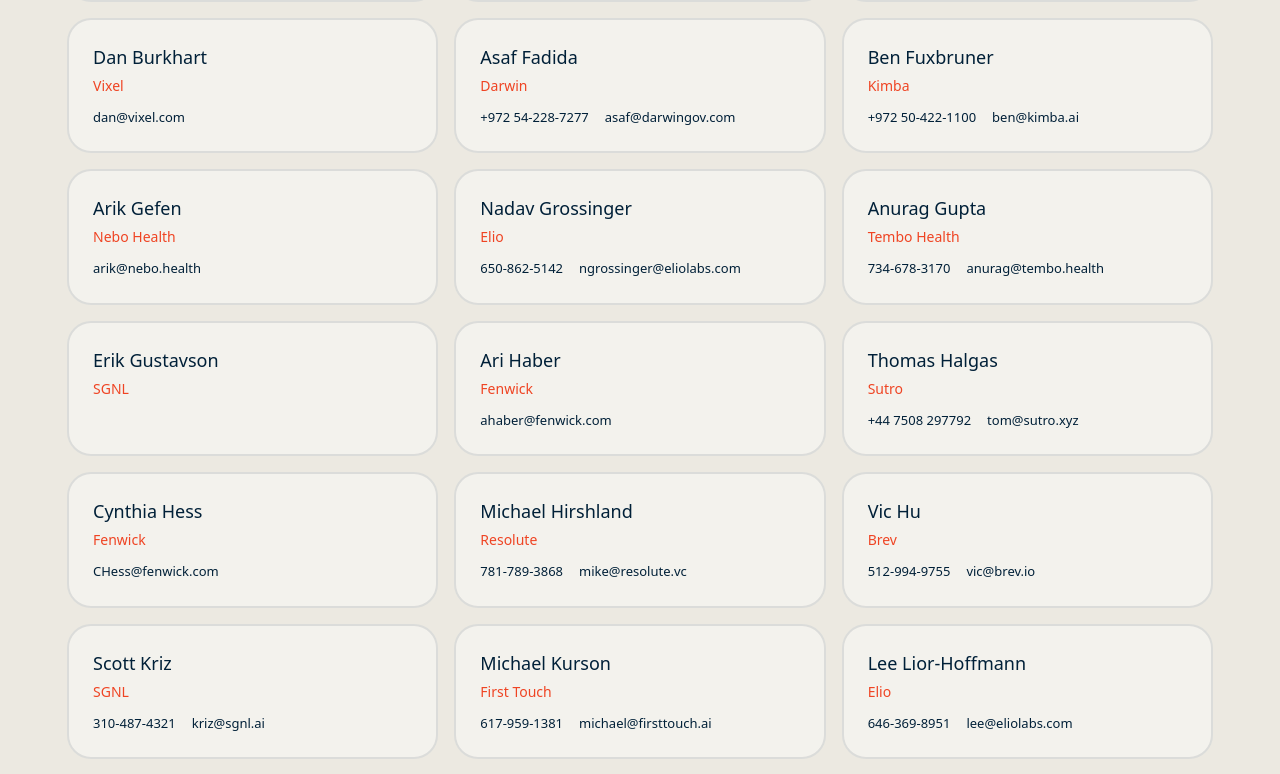
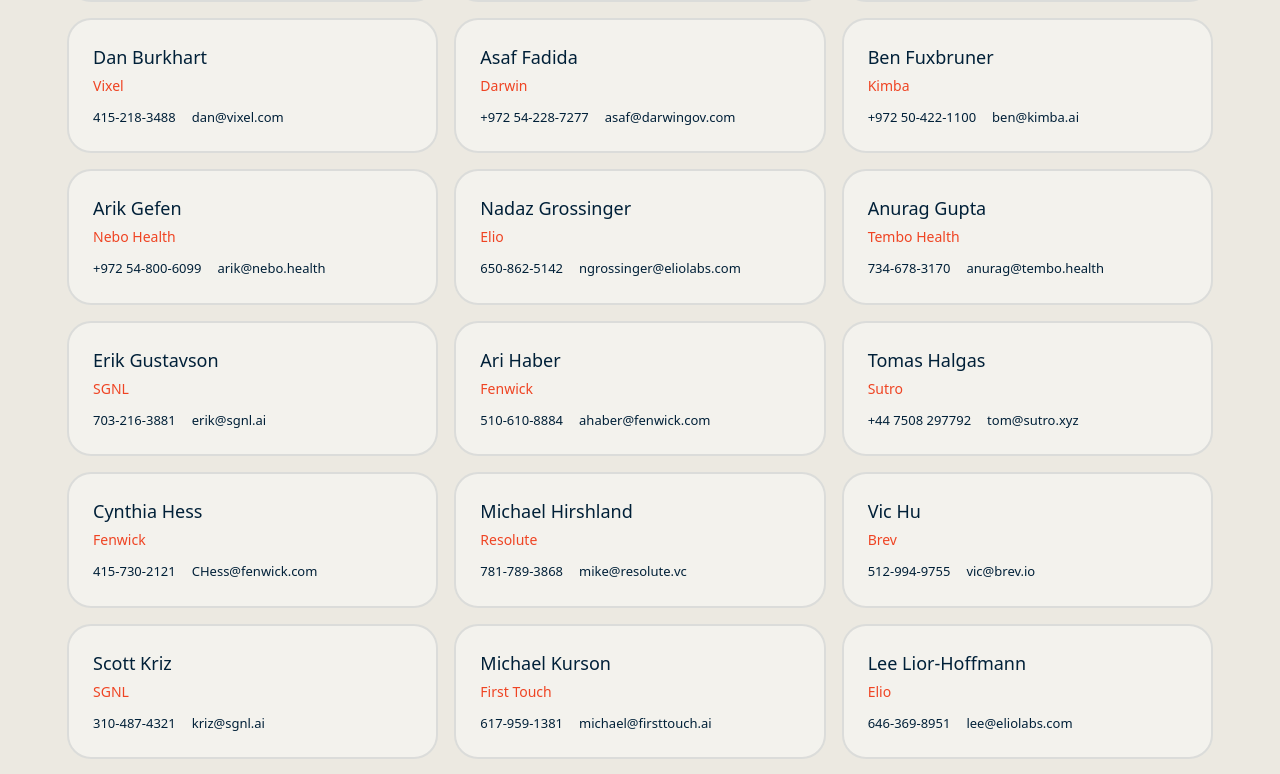
Before and after one commit to hhirshland/camp-resolute-winter-2026, a Next.js app: page / in a window 1280 px wide. Shown: the part 2986-3760 px from the top of the page. Built offline with nearby package versions, Linux system fonts and the light colour scheme; a web font is replaced by a local one.

Commit message:
updated attendees list

```diff
--- a/src/app/page.tsx
+++ b/src/app/page.tsx
@@ -213,7 +213,12 @@
     phone: "859-553-1491",
     email: "logan@forecastr.co",
   },
-  { name: "Dan Burkhart", company: "Vixel", email: "dan@vixel.com" },
+  {
+    name: "Dan Burkhart",
+    company: "Vixel",
+    phone: "415-218-3488",
+    email: "dan@vixel.com",
+  },
   {
     name: "Asaf Fadida",
     company: "Darwin",
@@ -226,9 +231,14 @@
     phone: "+972 50-422-1100",
     email: "ben@kimba.ai",
   },
-  { name: "Arik Gefen", company: "Nebo Health", email: "arik@nebo.health" },
   {
-    name: "Nadav Grossinger",
+    name: "Arik Gefen",
+    company: "Nebo Health",
+    phone: "+972 54-800-6099",
+    email: "arik@nebo.health",
+  },
+  {
+    name: "Nadaz Grossinger",
     company: "Elio",
     phone: "650-862-5142",
     email: "ngrossinger@eliolabs.com",
@@ -239,15 +249,30 @@
     phone: "734-678-3170",
     email: "anurag@tembo.health",
   },
-  { name: "Erik Gustavson", company: "SGNL" },
-  { name: "Ari Haber", company: "Fenwick", email: "ahaber@fenwick.com" },
   {
-    name: "Thomas Halgas",
+    name: "Erik Gustavson",
+    company: "SGNL",
+    phone: "703-216-3881",
+    email: "erik@sgnl.ai",
+  },
+  {
+    name: "Ari Haber",
+    company: "Fenwick",
+    phone: "510-610-8884",
+    email: "ahaber@fenwick.com",
+  },
+  {
+    name: "Tomas Halgas",
     company: "Sutro",
     phone: "+44 7508 297792",
     email: "tom@sutro.xyz",
   },
-  { name: "Cynthia Hess", company: "Fenwick", email: "CHess@fenwick.com" },
+  {
+    name: "Cynthia Hess",
+    company: "Fenwick",
+    phone: "415-730-2121",
+    email: "CHess@fenwick.com",
+  },
   {
     name: "Michael Hirshland",
     company: "Resolute",
@@ -528,8 +553,9 @@
           <p className="mt-[12px] text-[16px] md:text-[18px] leading-[22px] md:leading-[26px] font-light text-tan/80">
             You can ski directly from Alta to Snowbird (and back) provided that
             both sides have operating lifts. From Alta, take Sugarloaf lift to
-            the top where the interconnect gates are located. (Combined pass
-            required!)
+            the top where the interconnect gates are located. You must buy a
+            combined pass in person at Alta/Snowbird or through your Ikon app
+            for Ikon pass holders.
           </p>
         </div>
 
```
